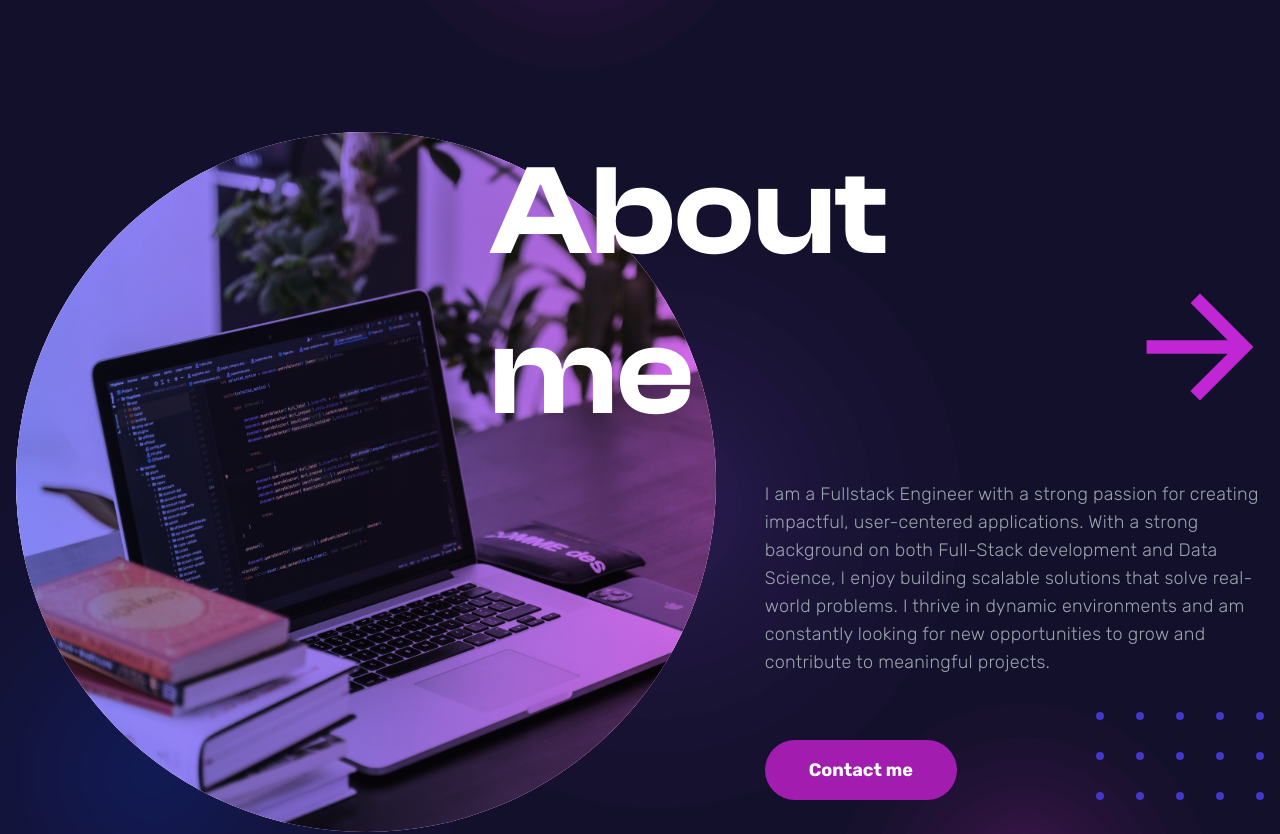
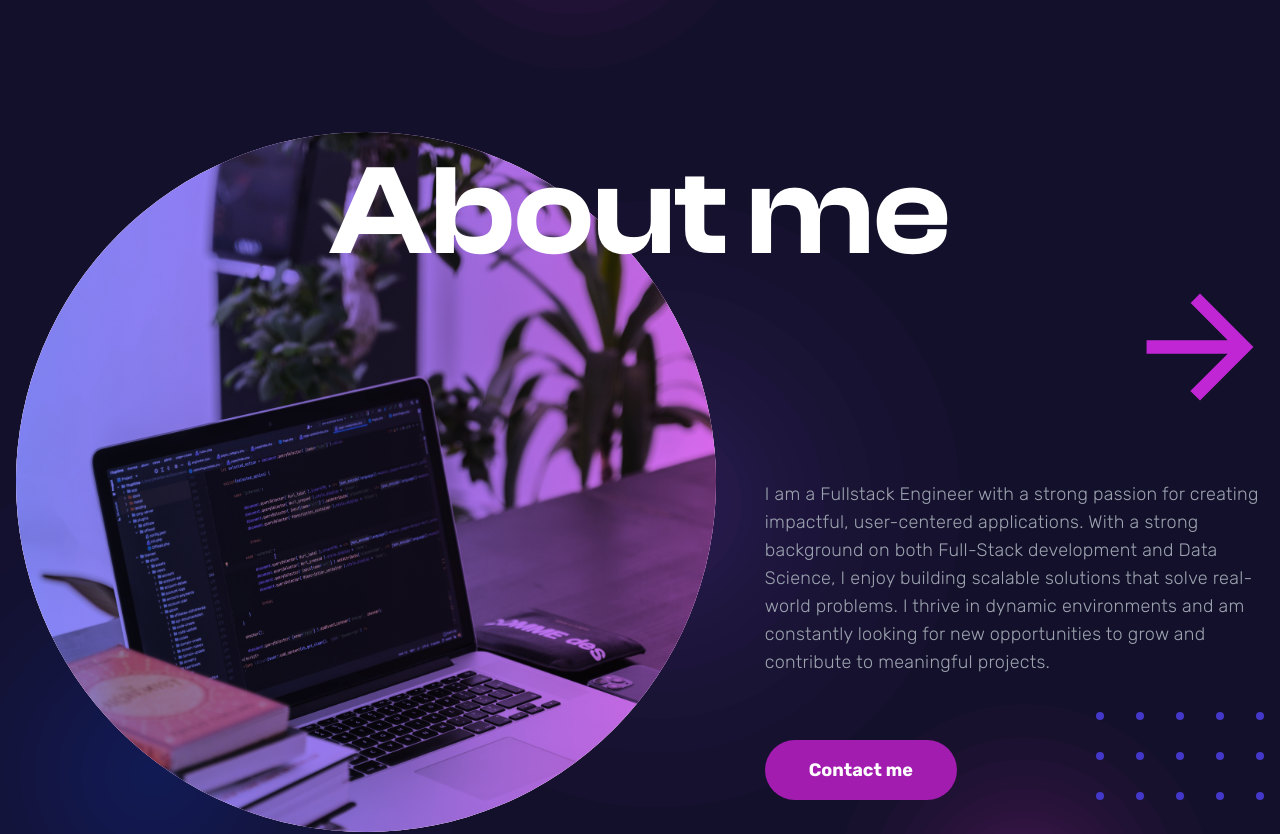
Before and after one commit to kahalagan00/cv-25, a Next.js app: page / in a window 1280 px wide. Shown: the part 800-1634 px from the top of the page. Built offline with nearby package versions, Linux system fonts and the light colour scheme; a web font is replaced by a local one.

Commit message:
Reframed the about image with object-position instead of a translate class that never compiled, scoped its downloads with a sizes hint, and let the heading size to its own text so it stops outgrowing a fixed box

```diff
--- a/src/app/_components/home/AboutSection.tsx
+++ b/src/app/_components/home/AboutSection.tsx
@@ -17,7 +17,8 @@ const AboutSection: React.FC = () => {
             src="/images/Coding_Desk.jpg"
             alt="Picture of desk"
             fill
-            className="-translate-y-18 h-full w-full object-cover"
+            sizes="(min-width: 1280px) 700px, (min-width: 640px) 500px, 400px"
+            className="object-cover object-[center_25%]"
           />
           <div className="absolute inset-0 bg-gradient-to-r from-indigo-500 via-violet-500 to-fuchsia-500 opacity-80 mix-blend-multiply"></div>
         </div>
@@ -45,7 +46,7 @@ const AboutSection: React.FC = () => {
         </div>
       </div>
 
-      <h1 className="absolute left-1/2 top-0 z-10 w-[300px] -translate-x-1/2 -translate-y-8 text-center font-clashsemibold text-[4rem] leading-tight text-white sm:text-[6rem] lg:translate-y-0 lg:text-start xl:text-[8rem]">
+      <h1 className="absolute left-1/2 top-0 z-10 w-max max-w-full -translate-x-1/2 -translate-y-8 text-center font-clashsemibold text-[4rem] leading-tight text-white sm:text-[6rem] lg:translate-y-0 xl:text-[8rem]">
         About me
       </h1>
       <Link
```
